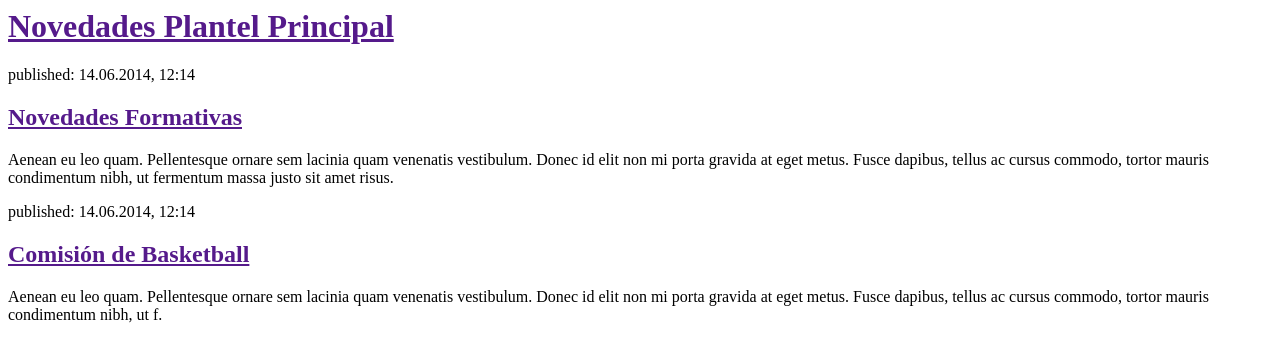
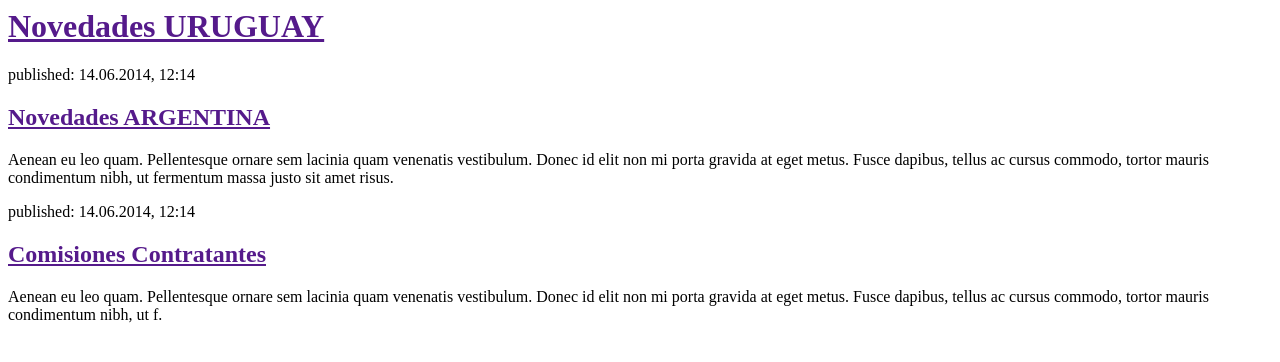
Before and after one commit to lpradere/my-first-blog, a Django app: page / in a window 1280 px wide. Shown: the top 362 px of the page. Run offline with Django 3.2, Linux system fonts and the light colour scheme.

Commit message:
(prueba)

```diff
--- a/blog/templates/blog/post_list.html
+++ b/blog/templates/blog/post_list.html
@@ -1,21 +1,21 @@
 <html>
     <head>
-        <title>¡Bienvenidos a Nacional Basketball!</title>
+        <title>¡Bienvenidos al BLOG!</title>
     </head>
     <body>
         <div>
-            <h1><a href="">Novedades Plantel Principal</a></h1>
+            <h1><a href="">Novedades URUGUAY</a></h1>
         </div>
 
         <div>
             <p>published: 14.06.2014, 12:14</p>
-            <h2><a href="">Novedades Formativas</a></h2>
+            <h2><a href="">Novedades ARGENTINA</a></h2>
             <p>Aenean eu leo quam. Pellentesque ornare sem lacinia quam venenatis vestibulum. Donec id elit non mi porta gravida at eget metus. Fusce dapibus, tellus ac cursus commodo, tortor mauris condimentum nibh, ut fermentum massa justo sit amet risus.</p>
         </div>
 
         <div>
             <p>published: 14.06.2014, 12:14</p>
-            <h2><a href="">Comisión de Basketball</a></h2>
+            <h2><a href="">Comisiones Contratantes</a></h2>
             <p>Aenean eu leo quam. Pellentesque ornare sem lacinia quam venenatis vestibulum. Donec id elit non mi porta gravida at eget metus. Fusce dapibus, tellus ac cursus commodo, tortor mauris condimentum nibh, ut f.</p>
         </div>
     </body>
```
